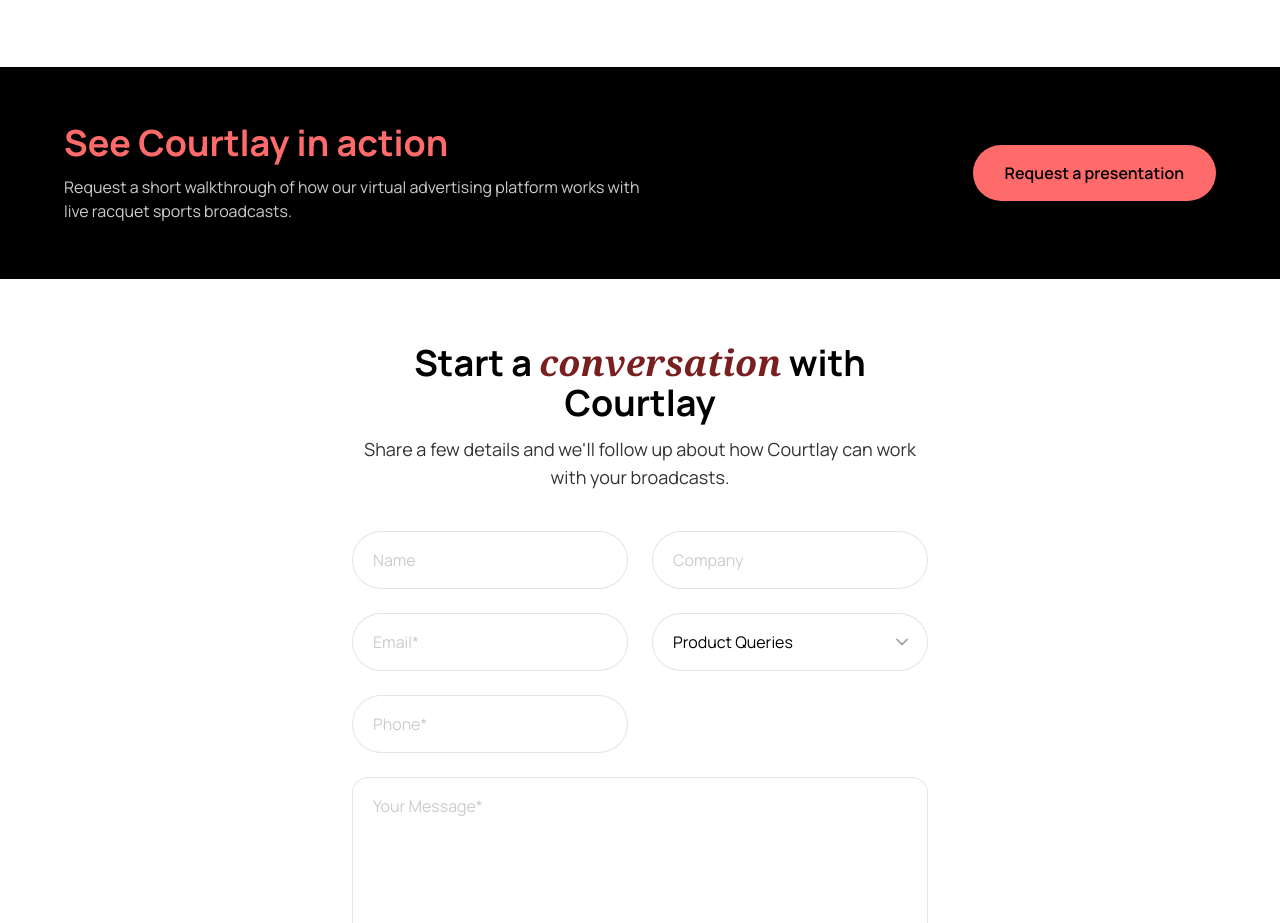
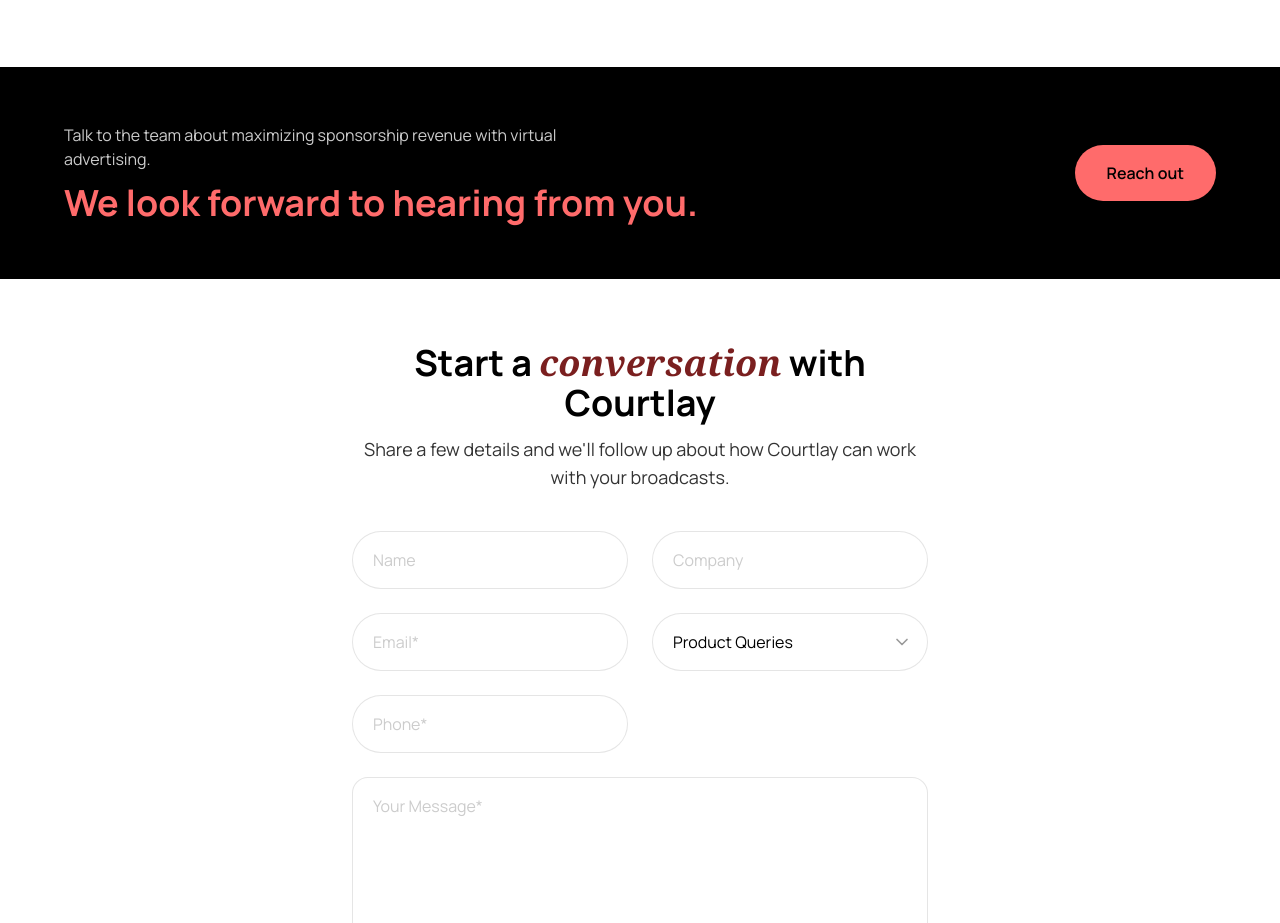
Before and after one commit to Naam-8/The-Court, a React (Vite) app: page / in a window 1280 px wide. Shown: the part 4840-5763 px from the top of the page. Built offline with nearby package versions, Linux system fonts and the light colour scheme; a web font is replaced by a local one.

Commit message:
Revise CtaSection and Footer components for improved messaging and navigation
- Updated CtaSection to change the call-to-action message and button text for better engagement.
- Adjusted Footer component to include an ID for improved navigation linking.

```diff
--- a/src/components/CtaSection.jsx
+++ b/src/components/CtaSection.jsx
@@ -5,19 +5,19 @@
       <div className="relative overflow-hidden bg-black">
         <div className="px-6 py-10 sm:px-10 sm:py-12 lg:px-16 lg:py-14 flex flex-col sm:flex-row items-center justify-between gap-6">
           <div>
-            <h2 className="font-sans text-2xl sm:text-3xl lg:text-4xl font-bold text-bright-green">
-              See Courtlay in action
+            <p className="font-sans text-sm sm:text-base text-white/80 max-w-xl">
+              Talk to the team about maximizing sponsorship revenue with
+              virtual advertising.
+            </p>
+            <h2 className="mt-3 font-sans text-2xl sm:text-3xl lg:text-4xl font-bold text-bright-green">
+              We look forward to hearing from you.
             </h2>
-            <p className="mt-3 font-sans text-sm sm:text-base text-white/80 max-w-xl">
-              Request a short walkthrough of how our virtual advertising
-              platform works with live racquet sports broadcasts.
-            </p>
           </div>
           <a
-            href="#cta"
+            href="#footer"
             className="inline-flex items-center justify-center px-8 py-4 rounded-full bg-bright-green text-black font-sans font-semibold text-sm sm:text-base hover:bg-light-green transition-colors whitespace-nowrap"
           >
-            Request a presentation
+            Reach out
           </a>
         </div>
       </div>
--- a/src/components/Footer.jsx
+++ b/src/components/Footer.jsx
@@ -73,7 +73,7 @@
 
 export default function Footer() {
   return (
-    <footer className="mx-auto bg-black overflow-hidden relative">
+    <footer id="footer" className="mx-auto bg-black overflow-hidden relative">
       <GridBackground />
       <div className="relative z-10 px-6 py-12 sm:px-10 sm:py-16 lg:px-16 lg:py-20">
         <div className="flex flex-col gap-12 lg:flex-row lg:justify-between lg:gap-16 lg:items-start pb-12 border-b border-white/10">
```
